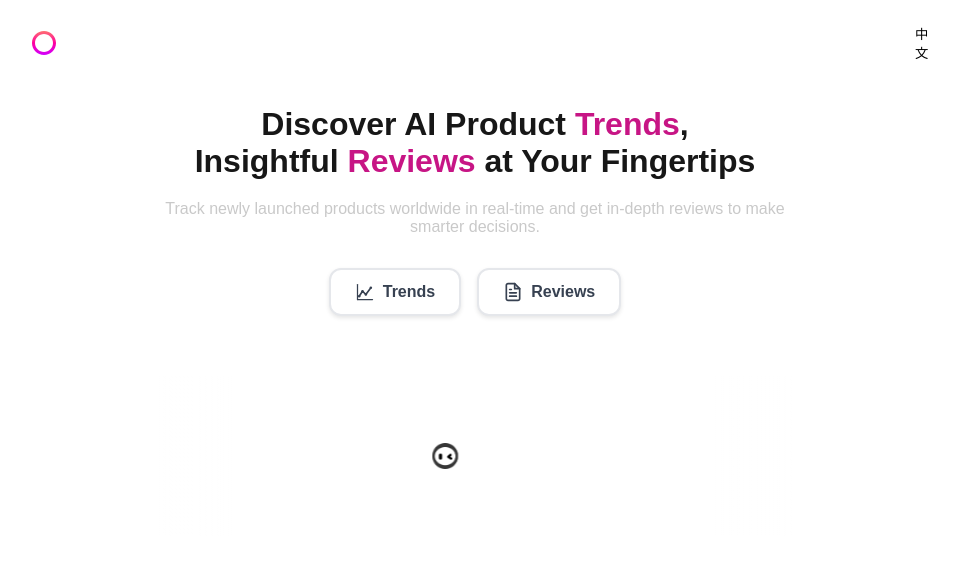
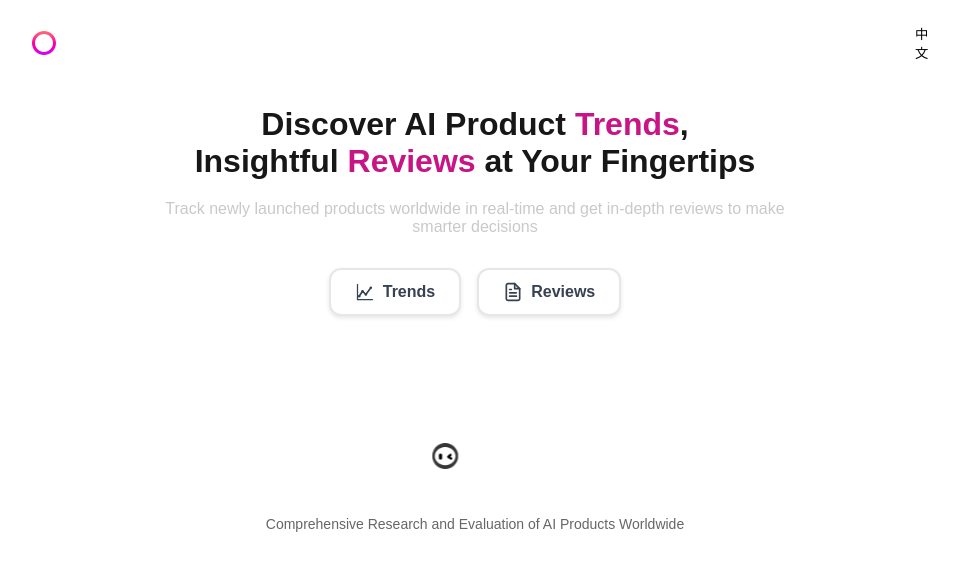
Before and after one commit to HYPERVAPOR/prodlens, a Next.js app: page / in a window 1280 px wide. Shown: the top 570 px of the page, without its empty margins (165-1124 px from the left). Built offline with nearby package versions, Linux system fonts and the light colour scheme.

Commit message:
carousel description added

```diff
--- a/src/components/LogoCarousel.module.scss
+++ b/src/components/LogoCarousel.module.scss
@@ -98,6 +98,15 @@
   }
 }
 
+.logoCarouselDescription {
+  text-align: center;
+  font-size: 14px;
+  color: #666;
+  margin: 20px auto;
+
+
+}
+
 @keyframes scroll {
   0% {
     transform: translateX(0);
--- a/src/components/LogoCarousel.tsx
+++ b/src/components/LogoCarousel.tsx
@@ -56,6 +56,7 @@ export default function LogoCarousel() {
           </div>
         ))}
       </div>
+      <p className={styles.logoCarouselDescription}>Comprehensive Research and Evaluation of AI Products Worldwide</p>
     </div>
   );
 }
--- a/src/components/MainHomePage.tsx
+++ b/src/components/MainHomePage.tsx
@@ -9,7 +9,7 @@ export default function MainHomePage() {
       </h1>
       <h2 className={styles.h1Description}>
         Track newly launched products worldwide in real-time and get in-depth
-        reviews to make smarter decisions.
+        reviews to make smarter decisions
       </h2>
       <MainButtonWrapper/>
       <LogoCarousel/>
```
Also changed, not shown: public/ProdLogos/cursorLogo.png.
